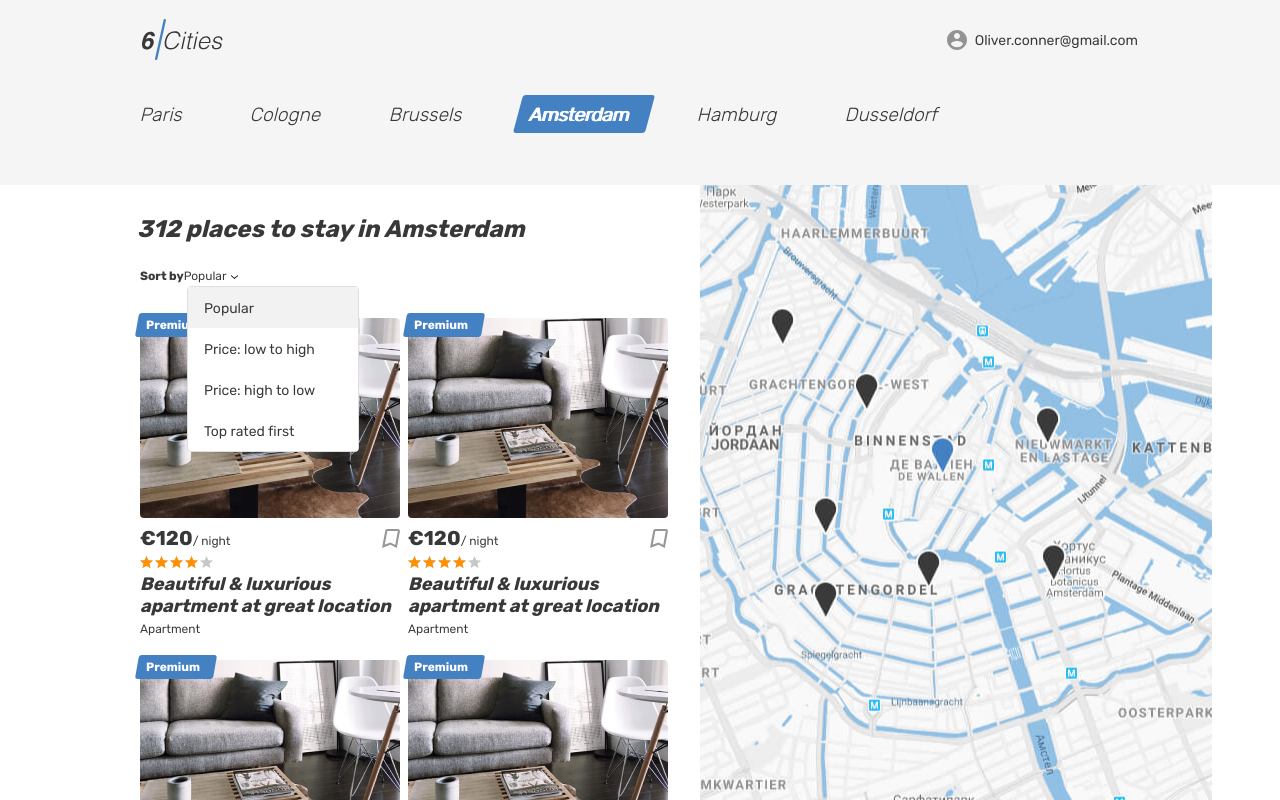
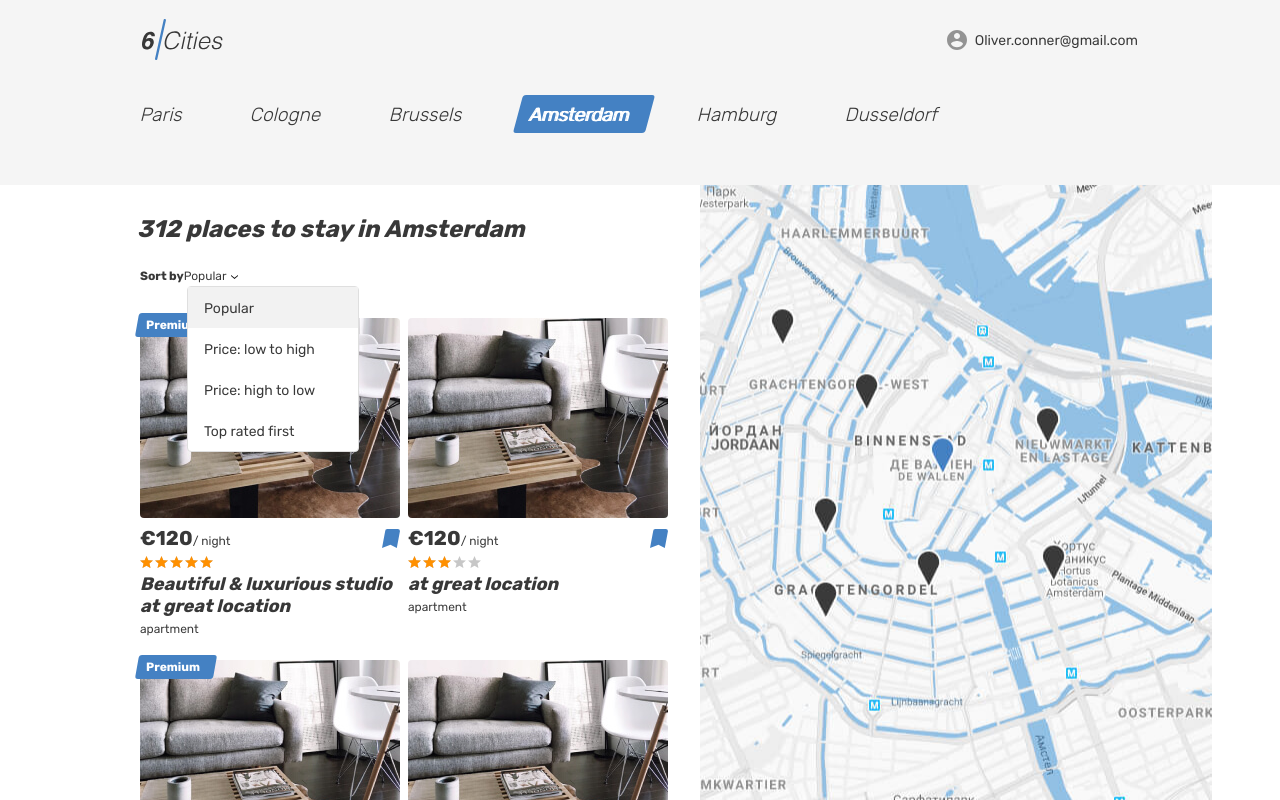
Before and after one commit to gdunaev/-------------, a React app: page / in a window 1280 px wide. Built offline with nearby package versions, Linux system fonts and the light colour scheme.

Commit message:
3.2. выводит главную страницу из списка предложений и офферов.

```diff
--- a/src/components/main-page/main-page.jsx
+++ b/src/components/main-page/main-page.jsx
@@ -1,15 +1,11 @@
 import React from "react";
-// import PropTypes from 'prop-types';
-import Card from '../card/card';
-// import {nanoid} from "nanoid";
 import {Link} from "react-router-dom";
 import {propTypesOffers} from "../../prop-types-site";
+import OffersList from "../offers-list/offers-list";
 
 const MainPage = (props) => {
 
   const {offers} = props;
-
-  // const arr = new Array(quantityOffers).fill(1);
 
   return (
     <>
@@ -109,41 +105,9 @@ const MainPage = (props) => {
           </div>
           <div className="cities">
             <div className="cities__places-container container">
-              <section className="cities__places places">
-                <h2 className="visually-hidden">Places</h2>
-                <b className="places__found">312 places to stay in Amsterdam</b>
-                <form className="places__sorting" action="#" method="get">
-                  <span className="places__sorting-caption">Sort by</span>
-                  <span className="places__sorting-type" tabIndex="0">
-                    Popular
-                    <svg className="places__sorting-arrow" width="7" height="4">
-                      <use xlinkHref="#icon-arrow-select"></use>
-                    </svg>
-                  </span>
-                  <ul className="places__options places__options--custom places__options--opened">
-                    <li
-                      className="places__option places__option--active"
-                      tabIndex="0"
-                    >
-                      Popular
-                    </li>
-                    <li className="places__option" tabIndex="0">
-                      Price: low to high
-                    </li>
-                    <li className="places__option" tabIndex="0">
-                      Price: high to low
-                    </li>
-                    <li className="places__option" tabIndex="0">
-                      Top rated first
-                    </li>
-                  </ul>
-                </form>
-                <div className="cities__places-list places__list tabs__content">
-                  {offers.map((offer) => (
-                    <Card key={offer.id} offer = {offer}/>
-                  ))}
-                </div>
-              </section>
+
+              <OffersList offers = {offers}/>
+
               <div className="cities__right-section">
                 <section className="cities__map map"></section>
               </div>
--- a/src/components/card/card.jsx
+++ b/src/components/offer/offer.jsx
@@ -1,14 +1,28 @@
 import React from 'react';
 import {Link} from "react-router-dom";
+import {offerPropTypes} from "../../prop-types-site";
 
-const Card = (props) => {
+const PercentRating = 20;
 
-  // const {offer} = props;
-  // console.log('11', offer)
+const getRating = (rating) => {
+  return {
+    width: `${Math.round(rating) * PercentRating}%`,
+  };
+};
+
+const Offer = (props) => {
+
+  const {offer} = props;
+
+  const rating = getRating(offer.rating);
+  // console.log(`11`, rating);
+
+  const isFavorite = offer.isFavorite ? `place-card__bookmark-button place-card__bookmark-button--active button` : `place-card__bookmark-button button`;
+  const isPremium = offer.isPremium ? `place-card__mark` : `place-card__mark visually-hidden`;
 
   return (
     <article className="cities__place-card place-card">
-      <div className="place-card__mark">
+      <div className= {isPremium}>
         <span>Premium</span>
       </div>
       <div className="cities__image-wrapper place-card__image-wrapper">
@@ -19,10 +33,10 @@ const Card = (props) => {
       <div className="place-card__info">
         <div className="place-card__price-wrapper">
           <div className="place-card__price">
-            <b className="place-card__price-value">&euro;120</b>
+            <b className="place-card__price-value">&euro;{offer.price}</b>
             <span className="place-card__price-text">&#47;&nbsp;night</span>
           </div>
-          <button className="place-card__bookmark-button button" type="button">
+          <button className= {isFavorite} type="button">
             <svg className="place-card__bookmark-icon" width="18" height="19">
               <use xlinkHref="#icon-bookmark"></use>
             </svg>
@@ -31,18 +45,19 @@ const Card = (props) => {
         </div>
         <div className="place-card__rating rating">
           <div className="place-card__stars rating__stars">
-            <span style={{width: `80%`}} ></span>
+            <span style={rating}></span>
             <span className="visually-hidden">Rating</span>
           </div>
         </div>
         <h2 className="place-card__name">
-          <Link to="#">Beautiful &amp; luxurious apartment at great location</Link>
+          <Link to="#">{offer.title}</Link>
         </h2>
-        <p className="place-card__type">Apartment</p>
+        <p className="place-card__type">{offer.type}</p>
       </div>
     </article>
   );
 };
 
+Offer.propTypes = offerPropTypes;
 
-export default Card;
+export default Offer;
--- /dev/null
+++ b/src/components/offers-list/offers-list.jsx
@@ -0,0 +1,52 @@
+
+import React from "react";
+import Offer from '../offer/offer';
+import {offersPropTypes} from "../../prop-types-site";
+
+const OffersList = (props) => {
+
+  const {offers} = props;
+
+  return (
+    <>
+      <section className="cities__places places">
+        <h2 className="visually-hidden">Places</h2>
+        <b className="places__found">312 places to stay in Amsterdam</b>
+        <form className="places__sorting" action="#" method="get">
+          <span className="places__sorting-caption">Sort by</span>
+          <span className="places__sorting-type" tabIndex="0">
+            Popular
+            <svg className="places__sorting-arrow" width="7" height="4">
+              <use xlinkHref="#icon-arrow-select"></use>
+            </svg>
+          </span>
+          <ul className="places__options places__options--custom places__options--opened">
+            <li className="places__option places__option--active" tabIndex="0">
+              Popular
+            </li>
+            <li className="places__option" tabIndex="0">
+              Price: low to high
+            </li>
+            <li className="places__option" tabIndex="0">
+              Price: high to low
+            </li>
+            <li className="places__option" tabIndex="0">
+              Top rated first
+            </li>
+          </ul>
+        </form>
+        <div className="cities__places-list places__list tabs__content">
+          {offers.map((offer) => (
+            <Offer key={offer.id} offer={offer} />
+          ))}
+        </div>
+      </section>
+    </>
+  );
+};
+
+
+OffersList.propTypes = offersPropTypes;
+
+
+export default OffersList;
--- a/src/index.js
+++ b/src/index.js
@@ -1,9 +1,8 @@
 import React from 'react';
 import ReactDOM from 'react-dom';
 import App from './components/app/app';
-import {offers} from './mocks/offers';
+import {offers} from './mocks/offers-mock';
 
-// const QUANTITY_OFFERS = 3;
 
 ReactDOM.render(
     <App
--- a/src/mocks/offers.jsx
+++ b/src/mocks/offers-mock.jsx
@@ -12,22 +12,22 @@ const offers = [
     "description": `A quiet cozy and picturesque that hides behind a a river by the unique lightness of Amsterdam.`,
     "goods": [`Heating`, `Kitchen`, `Cable TV`, `Washing machine`, `Coffee machine`, `Dishwasher`],
     "host": {
-      "avatar_url": `img/1.png`,
+      "avatarUrl": `img/1.png`,
       "id": 3,
-      "is_pro": true,
+      "isPro": true,
       "name": `Angelina`
     },
     "id": 1,
     "images": [`img/1.png`, `img/2.png`],
-    "is_favorite": false,
-    "is_premium": false,
+    "isFavorite": true,
+    "isPremium": true,
     "location": {
       "latitude": 52.35514938496378,
       "longitude": 4.673877537499948,
       "zoom": 8
     },
-    "max_adults": 4,
-    "preview_image": `img/1.png`,
+    "maxAdults": 4,
+    "previewImage": `img/1.png`,
     "price": 120,
     "rating": 4.8,
     "title": `Beautiful & luxurious studio at great location`,
@@ -47,25 +47,25 @@ const offers = [
     "description": `A quiet cozy and picturesque that hides behind a a river by the unique lightness of Amsterdam.`,
     "goods": [`Heating`, `Kitchen`, `Cable TV`, `Washing machine`, `Coffee machine`, `Dishwasher`],
     "host": {
-      "avatar_url": `img/1.png`,
+      "avatarUrl": `img/1.png`,
       "id": 3,
-      "is_pro": true,
+      "isPro": true,
       "name": `Angelina`
     },
     "id": 2,
     "images": [`img/1.png`, `img/2.png`],
-    "is_favorite": false,
-    "is_premium": false,
+    "isFavorite": true,
+    "isPremium": false,
     "location": {
       "latitude": 52.35514938496378,
       "longitude": 4.673877537499948,
       "zoom": 8
     },
-    "max_adults": 4,
-    "preview_image": `img/1.png`,
+    "maxAdults": 4,
+    "previewImage": `img/1.png`,
     "price": 120,
-    "rating": 4.8,
-    "title": `Beautiful & luxurious studio at great location`,
+    "rating": 3.2,
+    "title": `at great location`,
     "type": `apartment`
   },
   {
@@ -81,25 +81,25 @@ const offers = [
     "description": `A quiet cozy and picturesque that hides behind a a river by the unique lightness of Amsterdam.`,
     "goods": [`Heating`, `Kitchen`, `Cable TV`, `Washing machine`, `Coffee machine`, `Dishwasher`],
     "host": {
-      "avatar_url": `img/1.png`,
+      "avatarUrl": `img/1.png`,
       "id": 3,
-      "is_pro": true,
+      "isPro": true,
       "name": `Angelina`
     },
     "id": 3,
     "images": [`img/1.png`, `img/2.png`],
-    "is_favorite": false,
-    "is_premium": false,
+    "isFavorite": false,
+    "isPremium": true,
     "location": {
       "latitude": 52.35514938496378,
       "longitude": 4.673877537499948,
       "zoom": 8
     },
-    "max_adults": 4,
-    "preview_image": `img/1.png`,
+    "maxAdults": 4,
+    "previewImage": `img/1.png`,
     "price": 120,
-    "rating": 4.8,
-    "title": `Beautiful & luxurious studio at great location`,
+    "rating": 2.1,
+    "title": `luxurious studio at great location`,
     "type": `apartment`
   },
   {
@@ -115,25 +115,25 @@ const offers = [
     "description": `A quiet cozy and picturesque that hides behind a a river by the unique lightness of Amsterdam.`,
     "goods": [`Heating`, `Kitchen`, `Cable TV`, `Washing machine`, `Coffee machine`, `Dishwasher`],
     "host": {
-      "avatar_url": `img/1.png`,
+      "avatarUrl": `img/1.png`,
       "id": 3,
-      "is_pro": true,
+      "isPro": true,
       "name": `Angelina`
     },
     "id": 4,
     "images": [`img/1.png`, `img/2.png`],
-    "is_favorite": false,
-    "is_premium": false,
+    "isFavorite": false,
+    "isPremium": false,
     "location": {
       "latitude": 52.35514938496378,
       "longitude": 4.673877537499948,
       "zoom": 8
     },
-    "max_adults": 4,
-    "preview_image": `img/1.png`,
+    "maxAdults": 4,
+    "previewImage": `img/1.png`,
     "price": 120,
-    "rating": 4.8,
-    "title": `Beautiful & luxurious studio at great location`,
+    "rating": 1.4,
+    "title": `Beautiful`,
     "type": `apartment`
   }
 ];
--- a/src/prop-types-site.jsx
+++ b/src/prop-types-site.jsx
@@ -37,4 +37,41 @@ const propTypesOffers = {
   })).isRequired,
 };
 
-export {propTypesOffers};
+const propTypesOffer = {
+  offer: PropTypes.shape({
+    bedrooms: PropTypes.number.isRequired,
+    city: PropTypes.shape({
+      location: PropTypes.shape({
+        latitude: PropTypes.number.isRequired,
+        longitude: PropTypes.number.isRequired,
+        zoom: PropTypes.number.isRequired,
+      }),
+      name: PropTypes.string.isRequired,
+    }),
+    description: PropTypes.string.isRequired,
+    goods: PropTypes.arrayOf(PropTypes.string).isRequired,
+    host: {
+      avatarUrl: PropTypes.string.isRequired,
+      id: PropTypes.number.isRequired,
+      isPro: PropTypes.bool.isRequired,
+      name: PropTypes.string.isRequired,
+    },
+    id: PropTypes.number.isRequired,
+    images: PropTypes.arrayOf(PropTypes.string).isRequired,
+    isFavorite: PropTypes.bool.isRequired,
+    isPremium: PropTypes.bool.isRequired,
+    location: {
+      latitude: PropTypes.number.isRequired,
+      longitude: PropTypes.number.isRequired,
+      zoom: PropTypes.number.isRequired,
+    },
+    maxAdults: PropTypes.number.isRequired,
+    previewImage: PropTypes.string.isRequired,
+    price: PropTypes.number.isRequired,
+    rating: PropTypes.number.isRequired,
+    title: PropTypes.string.isRequired,
+    type: PropTypes.string.isRequired,
+  }).isRequired,
+};
+
+export {propTypesOffers, propTypesOffer};
--- a/webpack.config.js
+++ b/webpack.config.js
@@ -4,12 +4,14 @@ module.exports = {
   entry: './src/index.js',
   output: {
     filename: 'bundle.js',
-    path: path.resolve(__dirname, 'public')
+    path: path.resolve(__dirname, 'public'),
+    publicPath: '/',
   },
   devServer: {
     contentBase: path.resolve(__dirname, 'public'),
     open: true,
     port: 1337,
+    historyApiFallback: true,
   },
   module: {
     rules: [
```
Also changed, not shown: src/components/app/app.jsx (+3 -4 lines).
